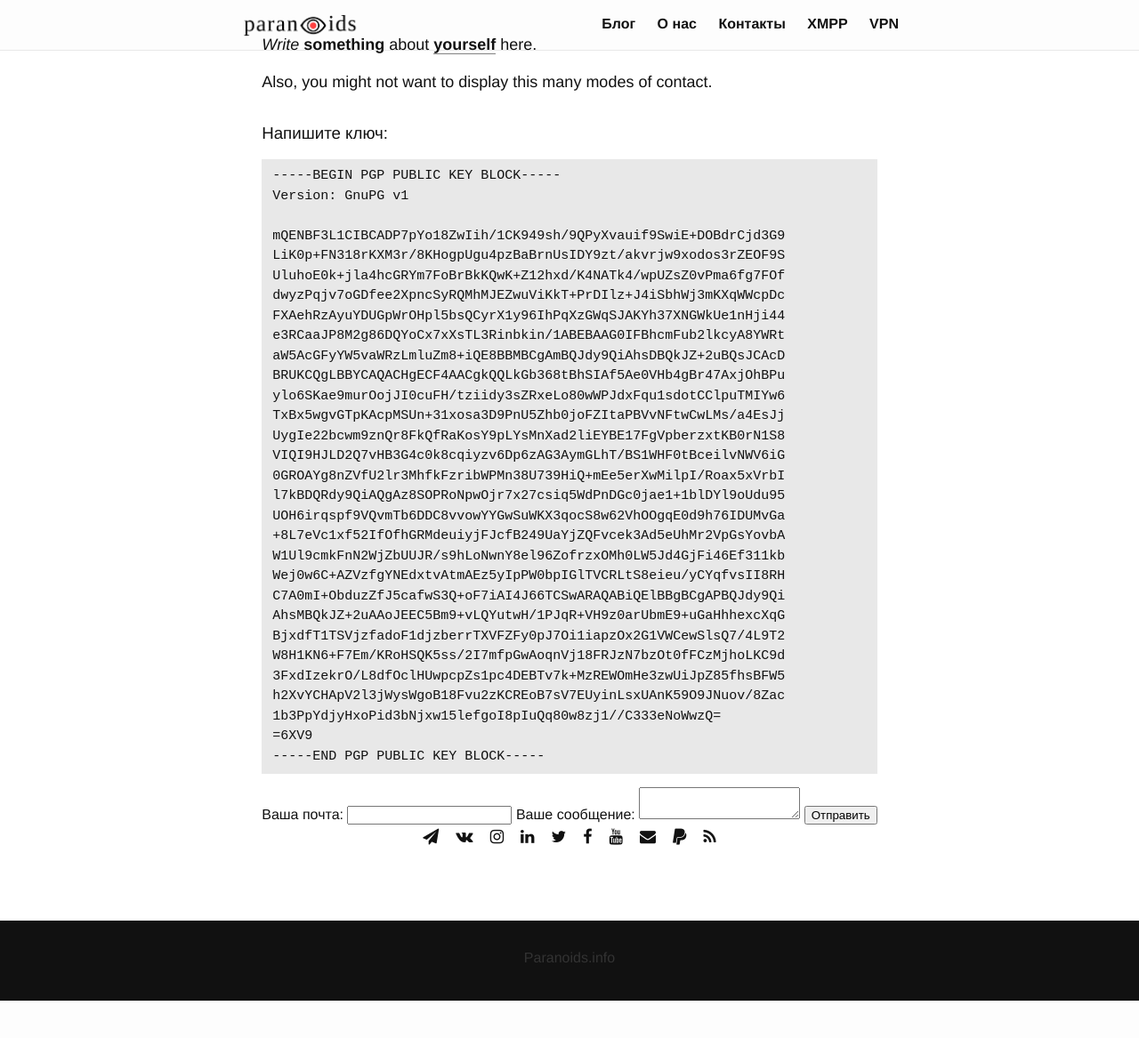
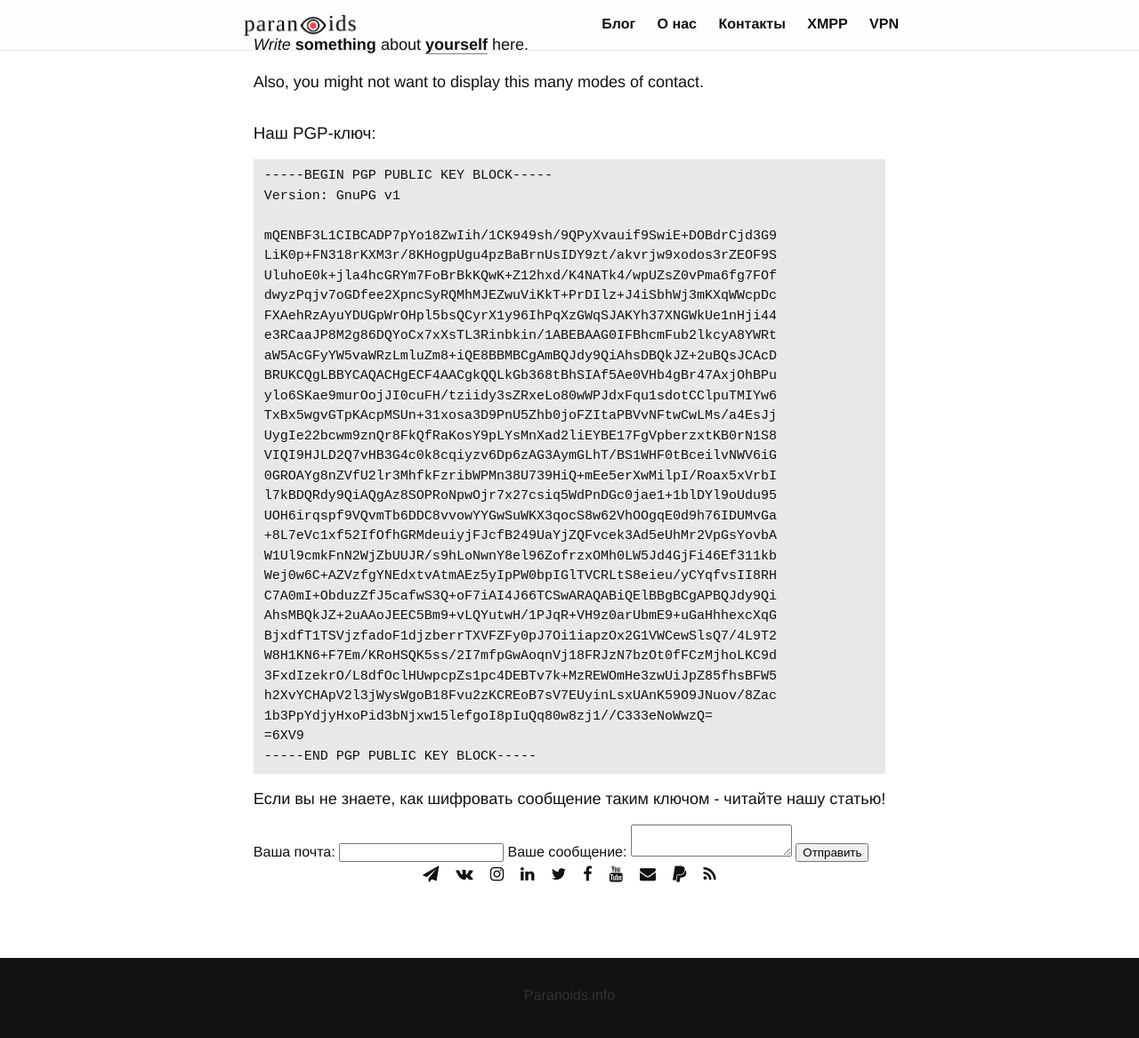
Before and after one commit to 2b7E1n6D0e5R7/2b7E1n6D0e5R7.github.io, a Jekyll site: the page built from _pages/contact.md, in a window 1280 px wide. Shown: the whole page at 89% size. Built offline with Jekyll 4.4.1, drawn with Linux system fonts in a browser that asks for light colours; before the commit the page ends 1125 px from its top, so only the background shows below that.

Commit message:
Update contact.md

````diff
--- a/_pages/contact.md
+++ b/_pages/contact.md
@@ -8,7 +8,7 @@ _Write_ **something** about [yourself](https://www.google.com/search?q=who+am+i)
 
 Also, you might not want to display this many modes of contact.
 
-### Напишите ключ:
+### Наш PGP-ключ:
 ```html
 -----BEGIN PGP PUBLIC KEY BLOCK-----
 Version: GnuPG v1
@@ -41,3 +41,4 @@ h2XvYCHApV2l3jWysWgoB18Fvu2zKCREoB7sV7EUyinLsxUAnK59O9JNuov/8Zac
 =6XV9
 -----END PGP PUBLIC KEY BLOCK-----
 ```
+Если вы не знаете, как шифровать сообщение таким ключом - читайте нашу статью!
````
